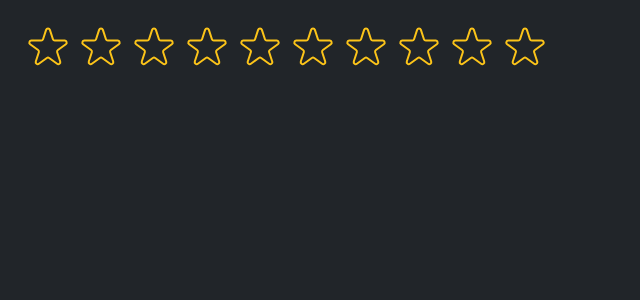
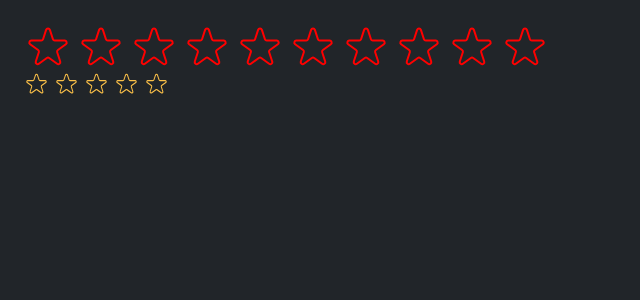
Before and after one commit to rehmeee/React-practice-projects, a React (Create React App) app in the folder use-popcorn/: page / in a window 1280 px wide. Shown: the top 300 px of the page, without its empty margins (0-640 px from the left). Built offline with nearby package versions, Linux system fonts and the light colour scheme.

Commit message:
change the code to its default state

```diff
--- a/use-popcorn/src/components/StarRating.js
+++ b/use-popcorn/src/components/StarRating.js
@@ -10,17 +10,20 @@ const styleStarBox = {
 
 }
 
-function StarRating({maxRating = 5, color  = "#fcc419", size = 48}) {
+function StarRating({maxRating = 5, size = 48, color = "#fcc149"}) {
+    const[star, setStar] = useState(0)
+    const [tempRating, setTempRating] = useState(0)
     const styleParagraph = {
+        // by this way user can add the color of the stars or component
+        //color:`${color[tempRating-1]}` ,
         color,
+
         fontSize: `${size/1.5}px`,
         lineHeight: "1",
         margin : "0"
 
 
     }
-    const[star, setStar] = useState(0)
-    const [tempRating, setTempRating] = useState(0)
   return (
     <div style={styleOuterBox}>
         <div style={styleStarBox}>
@@ -28,7 +31,7 @@ function StarRating({maxRating = 5, color  = "#fcc419", size = 48}) {
             onHoverIn ={ ()=> setTempRating(i+1)}
             onHoverOut= { ()=> setTempRating(0)}
             full ={tempRating ? tempRating>=i +1 : star>= i + 1}
-            color= {color}
+            color= {color }
             size = {size}
            />))}
         </div>
@@ -54,8 +57,8 @@ function Star ({onClick, size, color,  onHoverIn, onHoverOut , full}){
         {full ? <svg
   xmlns="http://www.w3.org/2000/svg"
   viewBox="0 0 20 20"
-  fill={color}
-  stroke={color}
+  fill={color? color : "#fcc149"}
+  stroke={color? color : "#fcc149"}
 >
   <path
     d="M9.049 2.927c.3-.921 1.603-.921 1.902 0l1.07 3.292a1 1 0 00.95.69h3.462c.969 0 1.371 1.24.588 1.81l-2.8 2.034a1 1 0 00-.364 1.118l1.07 3.292c.3.921-.755 1.688-1.54 1.118l-2.8-2.034a1 1 0 00-1.175 0l-2.8 2.034c-.784.57-1.838-.197-1.539-1.118l1.07-3.292a1 1 0 00-.364-1.118L2.98 8.72c-.783-.57-.38-1.81.588-1.81h3.461a1 1 0 00.951-.69l1.07-3.292z"
@@ -65,7 +68,7 @@ function Star ({onClick, size, color,  onHoverIn, onHoverOut , full}){
   xmlns="http://www.w3.org/2000/svg"
   fill="none"
   viewBox="0 0 24 24"
-  stroke={color}
+  stroke={color? color : "#fcc149"}
 >
   <path
     strokeLinecap="round"
--- a/use-popcorn/src/index.js
+++ b/use-popcorn/src/index.js
@@ -9,9 +9,9 @@ const root = ReactDOM.createRoot(document.getElementById('root'));
 root.render(
   <React.StrictMode>
     {/* <App /> */}
-    <StarRating maxRating={10}/>
-    {/* <StarRating maxRating={5}/>
-    <StarRating/> */}
+    <StarRating maxRating={10} color="red"/>
+    <StarRating maxRating={5} size={25}/>
+
   </React.StrictMode>
 );
 
```
